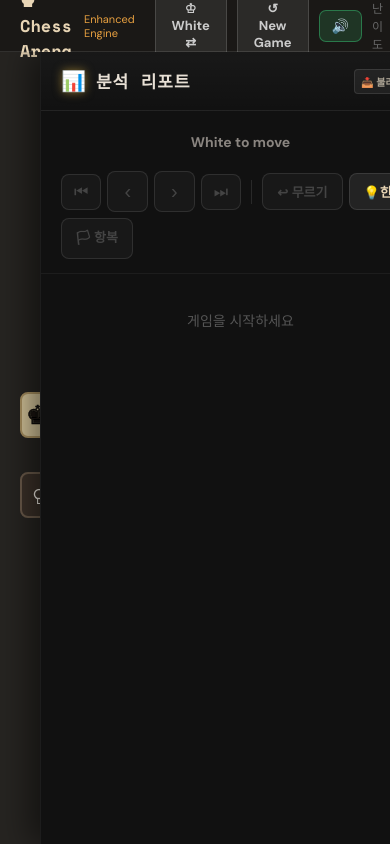
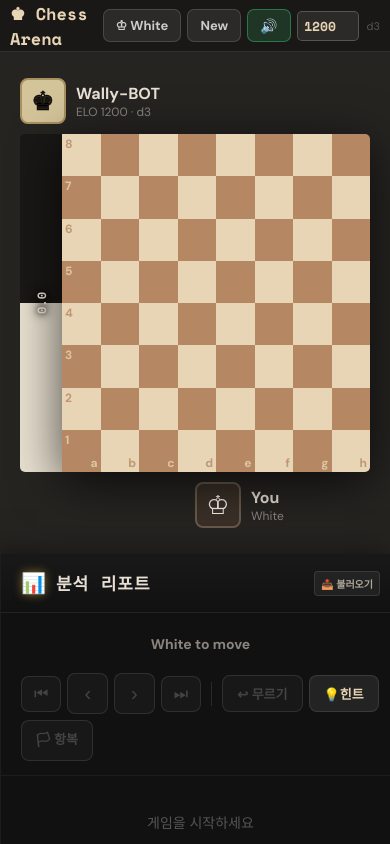
Before and after one commit to marseshj-web/aichess, a React (Vite) app: page / in a window 390 px wide. Built offline with nearby package versions, Linux system fonts and the light colour scheme.

Commit message:
feat: implement responsive mobile layout and UI improvements

```diff
--- a/chess-stockfish-engine.jsx
+++ b/chess-stockfish-engine.jsx
@@ -949,28 +949,34 @@ export default function ChessEngine(){
   const d=DIFFS.reduce((prev,curr)=>Math.abs(curr.elo-elo)<Math.abs(prev.elo-elo)?curr:prev);
 
   return(
-    <div style={{height:'100vh',background:'#262421',display:'flex',flexDirection:'column',fontFamily:"'DM Sans',sans-serif",overflow:'hidden',color:'#e8e0d5'}}>
+    <div className="app-container" style={{height:'100vh',background:'#262421',display:'flex',flexDirection:'column',fontFamily:"'DM Sans',sans-serif",color:'#e8e0d5'}}>
       <link href="https://fonts.googleapis.com/css2?family=DM+Sans:wght@400;500;700&family=Space+Mono:wght@700&display=swap" rel="stylesheet"/>
 
       {/* ── Top bar ── */}
-      <div style={{height:52,background:'#1a1816',borderBottom:'1px solid rgba(255,255,255,0.1)',display:'flex',alignItems:'center',padding:'0 20px',gap:10,flexShrink:0}}>
-        <span style={{fontFamily:"'Space Mono',monospace",fontWeight:700,color:'#e8d5b5',fontSize:17,marginRight:2}}>♚ Chess Arena</span>
-        <span style={{fontSize:11,color:'#e8a040',marginRight:10}}>Enhanced Engine</span>
+      <div className="top-bar">
+        <div className="top-title">
+          <span style={{fontFamily:"'Space Mono',monospace",fontWeight:700,color:'#e8d5b5',fontSize:17}}>♚ Chess Arena</span>
+          <span className="hide-on-mobile" style={{fontSize:11,color:'#e8a040'}}>Enhanced Engine</span>
+        </div>
+
+        <div className="top-buttons">
           <button onClick={swap}
-          style={{padding:'7px 16px',background:'rgba(255,255,255,0.08)',color:'#ccc',border:'1px solid rgba(255,255,255,0.14)',borderRadius:7,fontWeight:700,fontSize:13,cursor:'pointer',fontFamily:"'DM Sans',sans-serif"}}>
-          {pc==='w'?'♔ White':'♚ Black'} ⇄
+            style={{padding:'7px 12px',background:'rgba(255,255,255,0.08)',color:'#ccc',border:'1px solid rgba(255,255,255,0.14)',borderRadius:7,fontWeight:700,fontSize:13,cursor:'pointer',fontFamily:"'DM Sans',sans-serif",whiteSpace:'nowrap'}}>
+            {pc==='w'?'♔ White':'♚ Black'} <span className="hide-on-mobile">⇄</span>
           </button>
           <button onClick={()=>reset()}
-          style={{padding:'7px 16px',background:'rgba(255,255,255,0.08)',color:'#ccc',border:'1px solid rgba(255,255,255,0.14)',borderRadius:7,fontWeight:700,fontSize:13,cursor:'pointer',fontFamily:"'DM Sans',sans-serif"}}>
-          ↺ New Game
+            style={{padding:'7px 12px',background:'rgba(255,255,255,0.08)',color:'#ccc',border:'1px solid rgba(255,255,255,0.14)',borderRadius:7,fontWeight:700,fontSize:13,cursor:'pointer',fontFamily:"'DM Sans',sans-serif",whiteSpace:'nowrap'}}>
+            <span className="hide-on-mobile">↺ </span>New<span className="hide-on-mobile"> Game</span>
           </button>
           <button onClick={()=>setSoundOn(!soundOn)}
             style={{padding:'7px 12px',background:soundOn?'rgba(60,220,130,0.15)':'rgba(255,255,255,0.08)',color:soundOn?'#3cdc82':'#888',border:`1px solid ${soundOn?'rgba(60,220,130,0.4)':'rgba(255,255,255,0.14)'}`,borderRadius:7,fontSize:14,cursor:'pointer',display:'flex',alignItems:'center',justifyContent:'center',transition:'all 0.2s'}}>
             {soundOn?'🔊':'🔇'}
           </button>
-        <div style={{display:'flex',alignItems:'center',gap:8,marginLeft:'auto'}}>
-          <span style={{fontSize:12,color:'#666'}}>난이도</span>
-          <input type="range" min={600} max={2400} step={1} value={elo} onChange={e=>setElo(+e.target.value)}
+        </div>
+
+        <div className="elo-controls" style={{display:'flex',alignItems:'center',gap:8,marginLeft:'auto'}}>
+          <span className="hide-on-mobile" style={{fontSize:12,color:'#666'}}>난이도</span>
+          <input className="hide-on-mobile" type="range" min={600} max={2400} step={1} value={elo} onChange={e=>setElo(+e.target.value)}
             style={{width:130,appearance:'none',height:6,background:'linear-gradient(to right,#5cb85c,#e8a040,#d04040)',borderRadius:3,outline:'none',cursor:'pointer'}}/>
           <input
             type="number"
@@ -997,19 +1003,19 @@ export default function ChessEngine(){
             onBlur={()=>setEloInput('')}
             style={{width:62,padding:'4px 6px',background:'rgba(255,255,255,0.08)',color:d.color,border:'1px solid rgba(255,255,255,0.2)',borderRadius:5,fontSize:13,fontFamily:"'Space Mono',monospace",fontWeight:700,textAlign:'center',outline:'none'}}
           />
-          <span style={{fontSize:14,fontWeight:700,color:d.color,fontFamily:"'Space Mono',monospace",minWidth:50}}>{d.name}</span>
+          <span className="hide-on-mobile" style={{fontSize:14,fontWeight:700,color:d.color,fontFamily:"'Space Mono',monospace",minWidth:50}}>{d.name}</span>
           <span style={{fontSize:11,color:'#555'}}>d{d.depth}</span>
         </div>
       </div>
 
       {/* ── Main layout ── */}
-      <div style={{flex:1,display:'flex',overflow:'hidden',minHeight:0}}>
+      <div className="main-layout" style={{flex:1,display:'flex',minHeight:0}}>
 
         {/* ── Board section ── */}
-        <div style={{flex:1,display:'flex',flexDirection:'column',alignItems:'center',justifyContent:'center',padding:'10px 20px',minWidth:0}}>
+        <div className="board-section" style={{flex:1,display:'flex',flexDirection:'column',alignItems:'center',justifyContent:'center',padding:'10px 20px'}}>
 
           {/* Opponent row */}
-          <div style={{width:'min(calc(100vh - 142px), calc(100vw - 438px), 742px)',marginBottom:10,display:'flex',alignItems:'center',justifyContent:'space-between'}}>
+          <div className="player-row top" style={{marginBottom:10,display:'flex',alignItems:'center',justifyContent:'space-between'}}>
             <div style={{display:'flex',alignItems:'center',gap:10}}>
               <div style={{width:46,height:46,borderRadius:8,background:ac==='w'?'#3a3028':'#d4c49a',border:`2px solid ${ac==='w'?'#6a5a4a':'#a89060'}`,display:'flex',alignItems:'center',justifyContent:'center',fontSize:26,color:ac==='w'?'#f5f0e8':'#1a1410',WebkitTextStroke:ac==='w'?'0':'0.5px #000'}}>{ac==='w'?'♔':'♚'}</div>
               <div>
@@ -1021,15 +1027,15 @@ export default function ChessEngine(){
           </div>
 
           {/* Eval bar + Board */}
-          <div style={{display:'flex',alignItems:'stretch'}}>
+          <div style={{display:'flex',alignItems:'stretch',width:'100%',justifyContent:'center'}}>
             {/* Eval bar */}
-            <div style={{width:42,height:'min(calc(100vh - 184px), calc(100vw - 480px), 700px)',borderRadius:'5px 0 0 5px',overflow:'hidden',background:flip?'#e8e0d0':'#1a1816',position:'relative',flexShrink:0}}>
+            <div className="eval-bar" style={{width:42,borderRadius:'5px 0 0 5px',overflow:'hidden',background:flip?'#e8e0d0':'#1a1816',position:'relative',flexShrink:0}}>
               <div style={{position:'absolute',bottom:0,left:0,right:0,height:`${flip?100-evalPct:evalPct}%`,background:flip?'#1a1816':'#e8e0d0',transition:'height 0.6s ease'}}/>
               <div style={{position:'absolute',top:'50%',left:'50%',transform:'translate(-50%,-50%) rotate(-90deg)',fontSize:12,fontWeight:700,color:'#e8e0d5',whiteSpace:'nowrap',fontFamily:"'Space Mono',monospace",textShadow:'0 0 6px #000,0 0 12px #000'}}>{evalText}</div>
             </div>
 
             {/* Board */}
-            <div style={{width:'min(calc(100vh - 184px), calc(100vw - 480px), 700px)',height:'min(calc(100vh - 184px), calc(100vw - 480px), 700px)',display:'flex',flexWrap:'wrap',borderRadius:'0 5px 5px 0',overflow:'hidden',boxShadow:'0 10px 50px rgba(0,0,0,0.7)',position:'relative'}}>
+            <div className="chess-board" style={{display:'flex',flexWrap:'wrap',borderRadius:'0 5px 5px 0',overflow:'hidden',boxShadow:'0 10px 50px rgba(0,0,0,0.7)',position:'relative'}}>
               {renderBoard()}
 
               {hintMove&&(()=>{
@@ -1283,6 +1289,37 @@ export default function ChessEngine(){
         ::-webkit-scrollbar{width:5px}::-webkit-scrollbar-track{background:transparent}::-webkit-scrollbar-thumb{background:rgba(255,255,255,0.14);border-radius:3px}
         input[type=range]::-webkit-slider-thumb{appearance:none;width:18px;height:18px;border-radius:50%;background:#e8d5b5;border:2px solid #262421;cursor:pointer;box-shadow:0 2px 8px rgba(0,0,0,0.5)}
         input[type=range]::-moz-range-thumb{width:18px;height:18px;border-radius:50%;background:#e8d5b5;border:2px solid #262421;cursor:pointer}
+
+        /* Default Desktop Layout */
+        .top-bar { height:52px; background:#1a1816; border-bottom:1px solid rgba(255,255,255,0.1); display:flex; align-items:center; padding:0 20px; gap:10px; flex-shrink:0; }
+        .top-title { display:flex; align-items:baseline; gap:10px; margin-right:2px; }
+        .top-buttons { display:flex; gap:10px; }
+        .elo-controls { display:flex; align-items:center; gap:8px; margin-left:auto; }
+        .main-layout { flex:1; display:flex; flex-direction:row; overflow:hidden; min-height:0; }
+        .board-section { flex:1; display:flex; flex-direction:column; align-items:center; justify-content:center; padding:10px 20px; min-width:0; }
+        .right-panel { width:400px; background:#111; border-left:1px solid rgba(255,255,255,0.05); display:flex; flex-direction:column; overflow:hidden; flex-shrink:0; box-shadow:-10px 0 30px rgba(0,0,0,0.5); }
+        .player-row { width:min(calc(100vh - 142px), calc(100vw - 438px), 742px); }
+        .chess-board { width:min(calc(100vh - 184px), calc(100vw - 480px), 700px); height:min(calc(100vh - 184px), calc(100vw - 480px), 700px); }
+        .eval-bar { height:min(calc(100vh - 184px), calc(100vw - 480px), 700px); }
+
+        /* Responsive Mobile Layout */
+        @media (max-width: 900px) {
+          .hide-on-mobile { display: none !important; }
+          .top-bar { padding: 0 10px; gap: 6px; justify-content: space-between; }
+          .top-buttons { gap: 6px; }
+          .top-title { margin-right: 0; }
+          .elo-controls { margin-left: 0; }
+
+          .main-layout { flex-direction: column; overflow-y: auto; }
+          .board-section { padding: 10px 5px; flex: none; }
+          .right-panel { width: 100%; border-left: none; border-top: 1px solid rgba(255,255,255,0.1); flex: none; height: auto; min-height: 400px; box-shadow: none; }
+
+          .player-row { width: 100%; max-width: 600px; }
+          .chess-board { width: calc(100vw - 52px); height: calc(100vw - 52px); max-width: 600px; max-height: 600px; }
+          .eval-bar { height: calc(100vw - 52px); max-height: 600px; }
+
+          .app-container { overflow-y: auto !important; height: auto !important; min-height: 100vh; }
+        }
       `}</style>
     </div>
   );
```
Also changed, not shown: 1 other file (tests, documents, lock files or other folders). Lines whose indentation alone changed are shown as unchanged.
